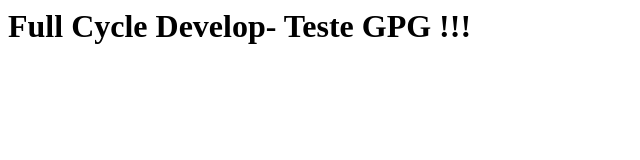
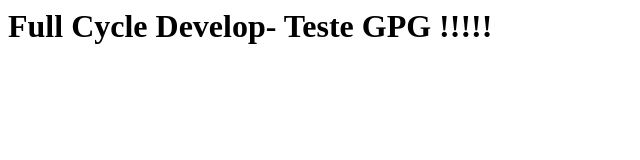
Before and after one commit to Elton3Geolink/TesteGPG, a plain HTML site: page index.html in a window 1280 px wide. Shown: the full height of the page, 0-640 px from the left. Drawn offline with Linux system fonts and the light colour scheme.

Commit message:
Alteracao

```diff
--- a/index.html
+++ b/index.html
@@ -1 +1 @@
-<h1>Full Cycle Develop- Teste GPG !!!</h1>
+<h1>Full Cycle Develop- Teste GPG !!!!!</h1>
```
